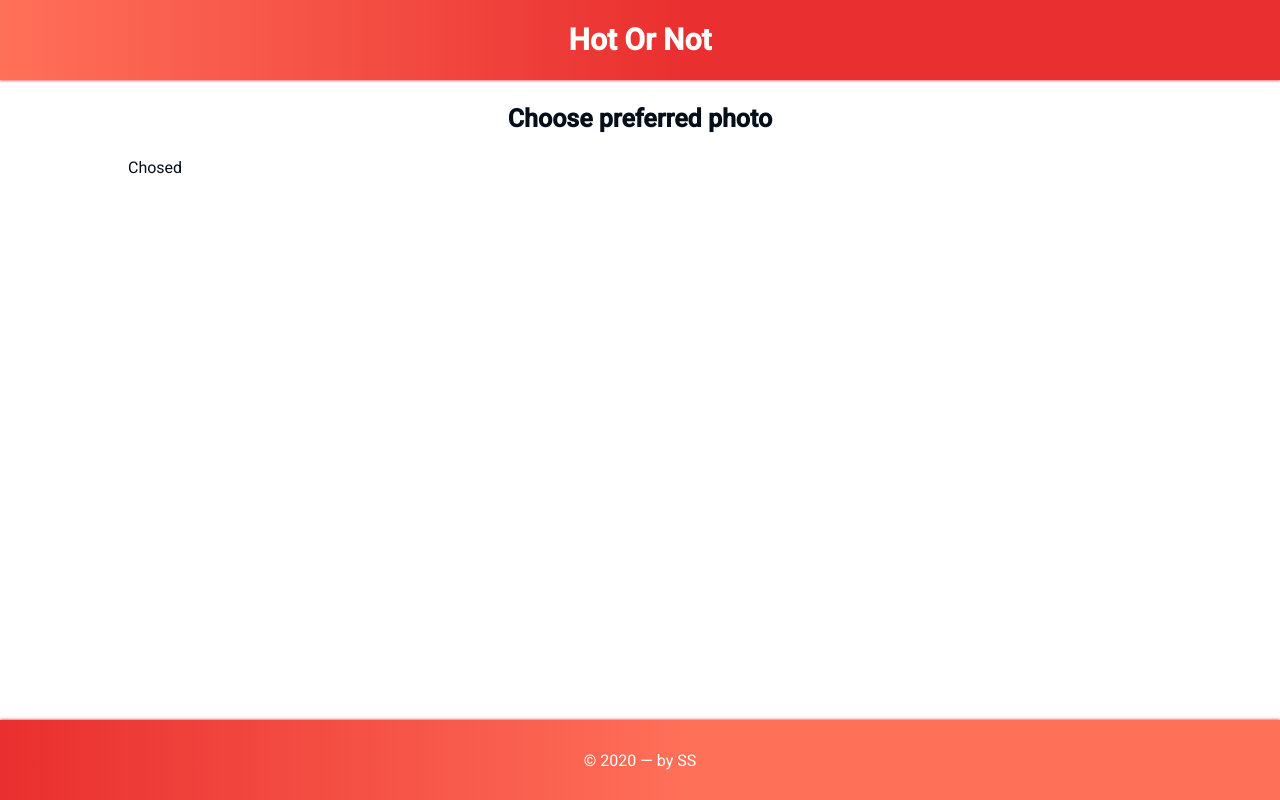
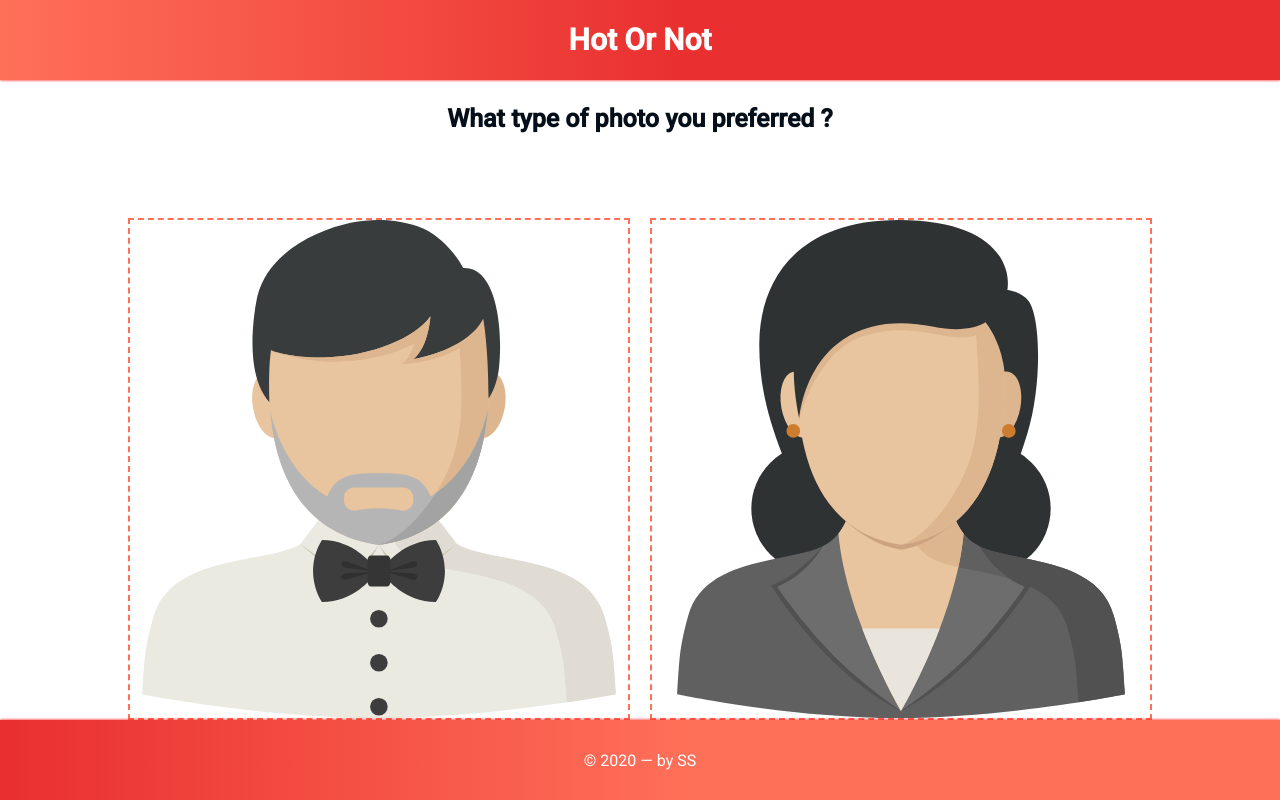
Before and after one commit to saloev/hot-or-not, a Vue app: page / in a window 1280 px wide. Built offline with nearby package versions, Linux system fonts and the light colour scheme.

Commit message:
feat: add choosePreferedPhoto page

```diff
--- a/src/App.vue
+++ b/src/App.vue
@@ -1,5 +1,7 @@
 <template>
-  <router-view />
+  <transition name="fade">
+    <router-view />
+  </transition>
 </template>
 
 <style lang="scss"></style>
--- a/src/components/pages/ChoosePreferredPhotoitem.vue
+++ b/src/components/pages/ChoosePreferredPhotoitem.vue
@@ -1,6 +1,9 @@
 <template>
-  <router-link to="link">
-
+  <router-link :to="link" class="gender-card" :title="gender">
+    <img :src="require(`@/assets/icons/${gender}.svg`)"
+      :alt="`${gender} icon`"
+      class="gender-card__image" />
+      <span class="visually-hidden">{{ gender }}</span>
   </router-link>
 </template>
 <script>
@@ -10,9 +13,9 @@ export default {
   props: {
     gender: {
       type: String,
-      default: 'male',
+      default: "male",
       validator(value) {
-        return value === 'male' || value === 'female';
+        return value === "male" || value === "female";
       },
     },
   },
@@ -20,7 +23,26 @@ export default {
   computed: {
     link() {
       return `/photos/${this.gender}`;
+    },
+  },
+};
+</script>
+<style lang="scss">
+  .gender-card {
+    display: block;
+    min-width: 100px;
+    min-height: 100px;
+    border: 2px dashed $primary;
+
+    transition: 0.2s linear background-color, 0.2s linear border-color;
+    &__image {
+      display: block;
+    }
+
+    &:hover,
+    &:focus {
+      background: $primary;
+      border-color: $secondary;
     }
   }
-};
-</script>
+</style>
--- a/src/components/pages/ChoosePreferredPhotoitemList.vue
+++ b/src/components/pages/ChoosePreferredPhotoitemList.vue
@@ -1,7 +1,44 @@
 <template>
+  <ul class="reset--list-style card-list">
+    <li v-for="{ id, gender } in list" :key="id" class="card-list__item">
+      <CardItem :gender="gender" class="card-list__link" />
+    </li>
+  </ul>
 </template>
 <script>
+import CardItem from "./ChoosePreferredPhotoitem.vue";
+
 export default {
   name: "ChoosePreferredPhotoitemList",
+
+  components: {
+    CardItem,
+  },
+
+  props: {
+    list: {
+      type: Array,
+      default() {
+        return [
+          {
+            id: 1,
+            gender: "male",
+          },
+          {
+            id: 2,
+            gender: "female",
+          },
+        ];
+      },
+    },
+  },
 };
 </script>
+<style lang="scss">
+.card-list {
+  display: grid;
+  grid-template-columns: repeat(2, 1fr);
+  grid-gap: $default-block-space;
+
+}
+</style>
--- a/src/layout/MainLayout.vue
+++ b/src/layout/MainLayout.vue
@@ -2,7 +2,9 @@
   <div class="main-layout">
     <MainHeader class="main-layout__header" />
     <main class="main-layout__content">
-      <router-view />
+      <transition name="fade">
+        <router-view />
+      </transition>
     </main>
     <MainFooter class="main-layout__footer" />
   </div>
@@ -20,9 +22,10 @@ export default {
 </script>
 <style lang="scss">
 .main-layout {
-  min-height: 100vh;
+  max-height: 100vh;
+  overflow: hidden;
   display: grid;
-  grid-template-rows: 80px auto 80px;
+  grid-template-rows: 80px calc(100vh - 2 * 80px) 80px;
 
   &__header,
   &__footer {
@@ -33,5 +36,9 @@ export default {
     color: $white;
     box-shadow: 0 0 3px $error;
   }
+
+  &__content {
+    overflow: auto;
+  }
 }
 </style>
--- a/src/scss/main.scss
+++ b/src/scss/main.scss
@@ -1,3 +1,8 @@
 @import "./include";
 @import "./global";
 @import "./common";
+@keyframes dash {
+  to {
+    stroke-dashoffset: 0;
+  }
+}
--- a/src/views/ChoosePreferredPhoto.vue
+++ b/src/views/ChoosePreferredPhoto.vue
@@ -1,10 +1,19 @@
 <template>
-  <BasePageWrapper title="Choose preferred photo" title-align="center">
-   Chosed
+  <BasePageWrapper
+    title="What type of photo you preferred ?"
+    title-align="center"
+    content-space="60px 0 0 0">
+   <CardTypeList />
   </BasePageWrapper>
 </template>
 <script>
+import CardTypeList from "@/components/pages/ChoosePreferredPhotoitemList.vue";
+
 export default {
   name: "ChooseGender",
+
+  components: {
+    CardTypeList,
+  },
 };
 </script>
```
Also changed, not shown: src/assets/icons/female.svg (added), src/assets/icons/male.svg (added).
